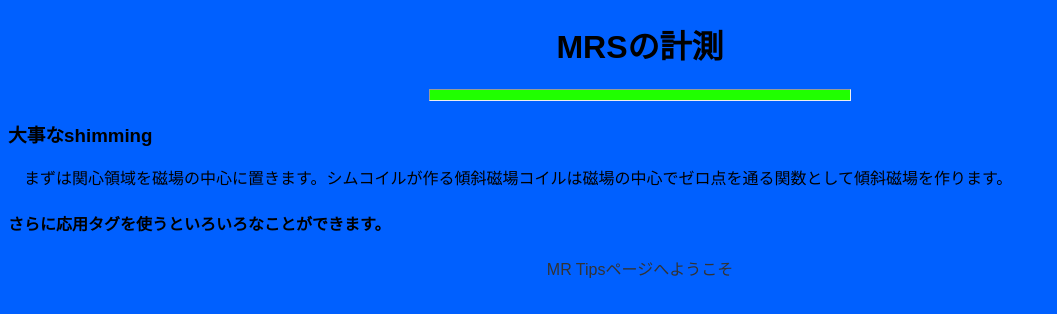
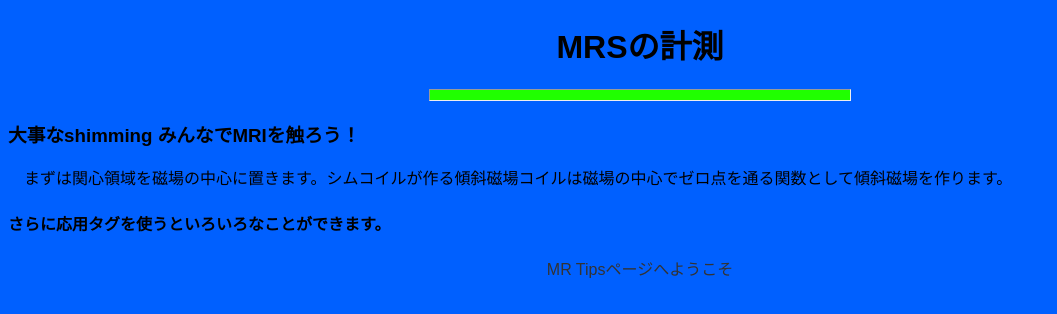
Before and after one commit to masaume5772/mri4, a plain HTML site: page index.html in a window 1280 px wide. Shown: the whole page, without its empty margins (0-1057 px from the left). Drawn offline with Linux system fonts and the light colour scheme.

Commit message:
Update index.html

```diff
--- a/index.html
+++ b/index.html
@@ -27,7 +27,7 @@ hr {
 <h1>MRSの計測</h1>
 <hr>
 <p>
-<h3>大事なshimming</h3>
+<h3>大事なshimming みんなでMRIを触ろう！</h3>
 　まずは関心領域を磁場の中心に置きます。シムコイルが作る傾斜磁場コイルは磁場の中心でゼロ点を通る関数として傾斜磁場を作ります。<br>
 <h4>さらに応用タグを使うといろいろなことができます。</h4>
 </p>
```
